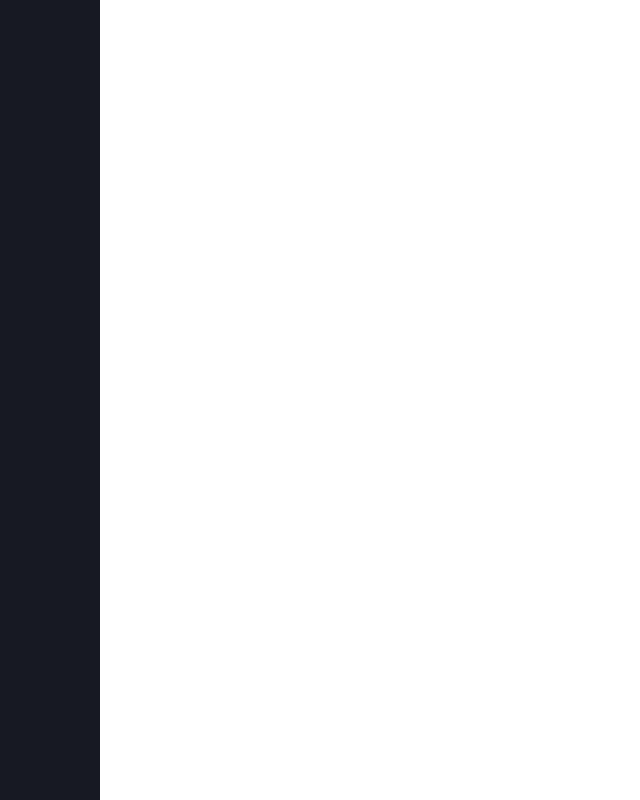
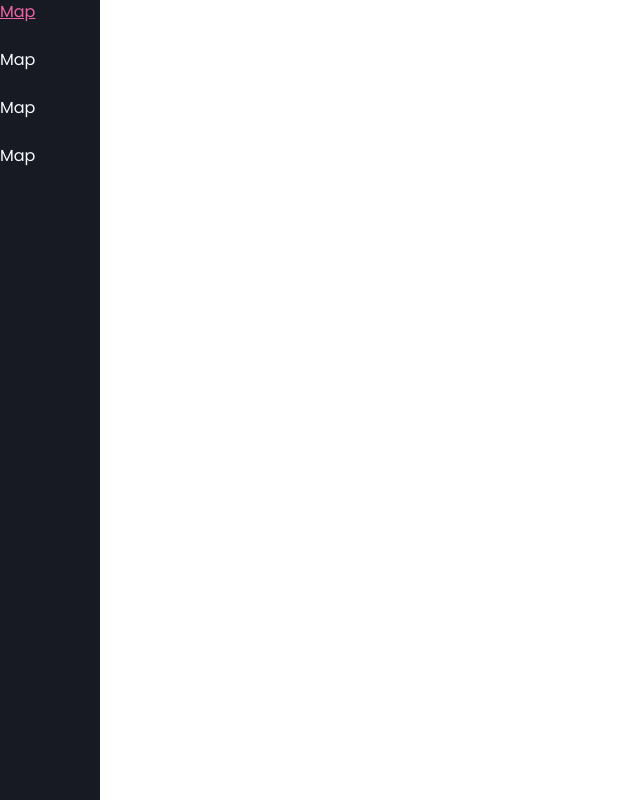
Before and after one commit to camargo1409/monorepo-test, a Next.js app in the folder apps/front/: page /dashboard in a window 1280 px wide. Shown: the whole page, without its empty margins (0-640 px from the left). Built offline with nearby package versions, Linux system fonts and the light colour scheme.

Commit message:
sidebar links

```diff
--- a/apps/front/src/components/Sidebar/index.tsx
+++ b/apps/front/src/components/Sidebar/index.tsx
@@ -1,12 +1,24 @@
-import { Flex } from "@chakra-ui/layout"
-import { VStack } from "@chakra-ui/react"
+import { Flex, Link } from "@chakra-ui/layout";
+import { VStack } from "@chakra-ui/react";
+import { ActiveLink } from "./ActiveLink";
 
-export const Sidebar = () =>{
-    return(
-        <Flex h="100vh" w={100} bg="gray.900">
-            <VStack as="ul" spacing="6">
-
-            </VStack>
-        </Flex>
-    )
-}
+export const Sidebar = () => {
+  return (
+    <Flex h="100vh" w={100} bg="gray.900">
+      <VStack as="ul" spacing="6">
+        <ActiveLink href="/dashboard" passHref>
+          <Link>Map</Link>
+        </ActiveLink>
+        <ActiveLink href="/map" passHref>
+          <Link>Map</Link>
+        </ActiveLink>
+        <ActiveLink href="/map" passHref>
+          <Link>Map</Link>
+        </ActiveLink>
+        <ActiveLink href="/map" passHref>
+          <Link>Map</Link>
+        </ActiveLink>
+      </VStack>
+    </Flex>
+  );
+};
```
